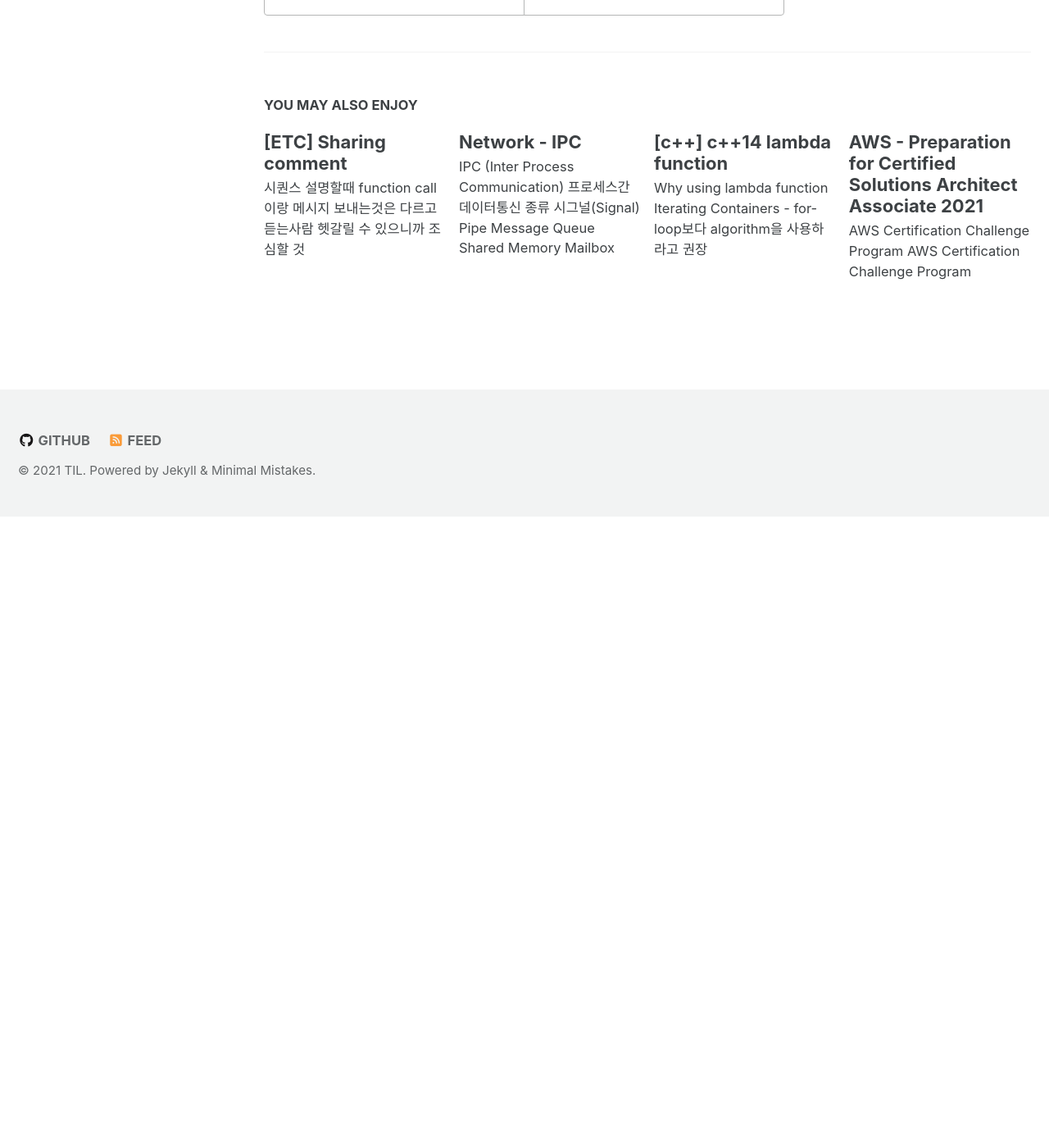
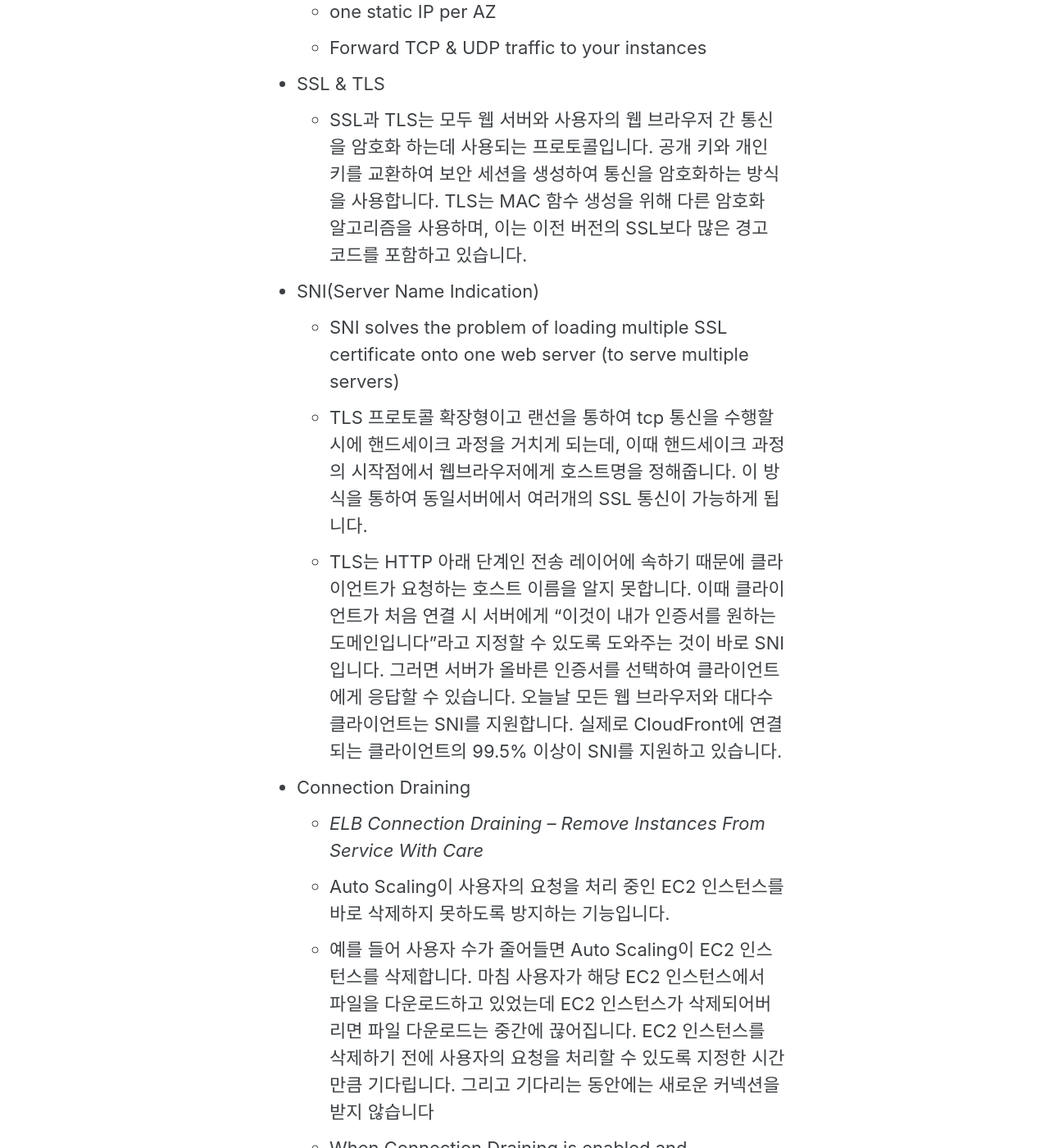
Before and after one commit to sujinsjlee/TIL, a Jekyll site: the page built from _posts/2021-10-21-Aws_ultimate_SAA.md, in a window 1280 px wide and 1400 px high, scrolled down 7532 px. Shown: the whole window at 82% size. Built offline with Jekyll 4.4.1, drawn with Linux system fonts in a browser that asks for light colours; cached includes are drawn as plain includes; nearby versions of some CDN libraries; before the commit the page ends 8162 px from its top, so only the background shows below that; some of the changed text lies outside the part shown.

Commit message:
[aws] ELB ASG2

```diff
--- a/_posts/2021-10-21-Aws_ultimate_SAA.md
+++ b/_posts/2021-10-21-Aws_ultimate_SAA.md
@@ -130,5 +132,25 @@ tags:
 
 ## section8
 ### ELB
+- Application LB
+  - Load Balancing to multiple applications
+  - A great fit for micro services & container-based application
+  - fixed hostname
 
-### ASG
+- Network LB
+  - one static IP per AZ
+  - Forward TCP & UDP traffic to your instances
+
+- SSL & TLS
+  - SSL과 TLS는 모두 웹 서버와 사용자의 웹 브라우저 간 통신을 암호화 하는데 사용되는 프로토콜입니다. 공개 키와 개인 키를 교환하여 보안 세션을 생성하여 통신을 암호화하는 방식을 사용합니다. TLS는 MAC 함수 생성을 위해 다른 암호화 알고리즘을 사용하며, 이는 이전 버전의 SSL보다 많은 경고 코드를 포함하고 있습니다.
+
+- SNI(Server Name Indication)
+  - SNI solves the problem of loading multiple SSL certificate onto one web server (to serve multiple servers)
+  - TLS 프로토콜 확장형이고 랜선을 통하여 tcp 통신을 수행할 시에 핸드세이크 과정을 거치게 되는데, 이때 핸드세이크 과정의 시작점에서 웹브라우저에게 호스트명을 정해줍니다. 이 방식을 통하여 동일서버에서 여러개의 SSL 통신이 가능하게 됩니다.
+  - TLS는 HTTP 아래 단계인 전송 레이어에 속하기 때문에 클라이언트가 요청하는 호스트 이름을 알지 못합니다. 이때 클라이언트가 처음 연결 시 서버에게 “이것이 내가 인증서를 원하는 도메인입니다”라고 지정할 수 있도록 도와주는 것이 바로 SNI입니다. 그러면 서버가 올바른 인증서를 선택하여 클라이언트에게 응답할 수 있습니다. 오늘날 모든 웹 브라우저와 대다수 클라이언트는 SNI를 지원합니다. 실제로 CloudFront에 연결되는 클라이언트의 99.5% 이상이 SNI를 지원하고 있습니다.
+
+- Connection Draining
+  - *ELB Connection Draining – Remove Instances From Service With Care*
+  - Auto Scaling이 사용자의 요청을 처리 중인 EC2 인스턴스를 바로 삭제하지 못하도록 방지하는 기능입니다.
+  - 예를 들어 사용자 수가 줄어들면 Auto Scaling이 EC2 인스턴스를 삭제합니다. 마침 사용자가 해당 EC2 인스턴스에서 파일을 다운로드하고 있었는데 EC2 인스턴스가 삭제되어버리면 파일 다운로드는 중간에 끊어집니다. EC2 인스턴스를 삭제하기 전에 사용자의 요청을 처리할 수 있도록 지정한 시간만큼 기다립니다. 그리고 기다리는 동안에는 새로운 커넥션을 받지 않습니다
+  - When Connection Draining is enabled and configured, the process of deregistering an instance from an Elastic Load Balancer gains an additional step. For the duration of the configured timeout, the load balancer will allow existing, in-flight requests made to an instance to complete, but it will not send any new requests to the instance.
```
Also changed, not shown: other parts of _posts/2021-10-21-Aws_ultimate_SAA.md (+2 -0 lines).
